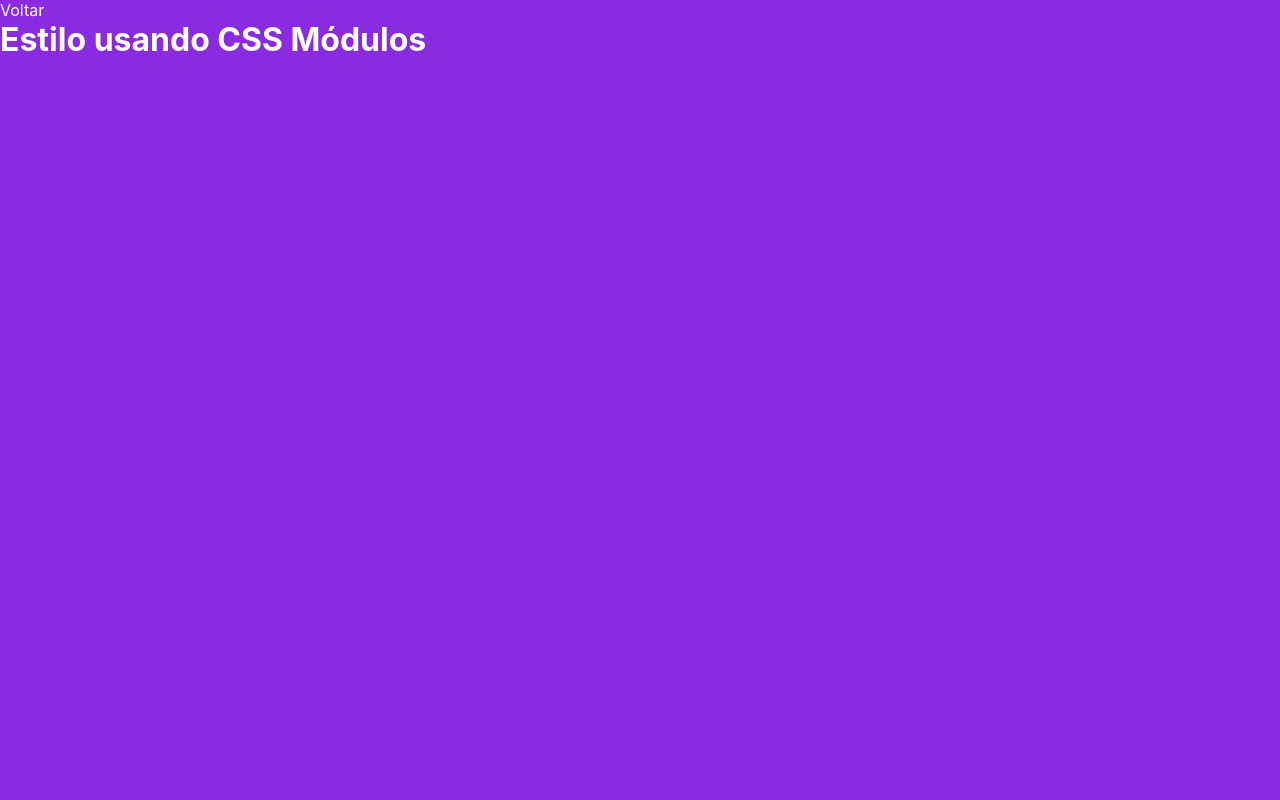
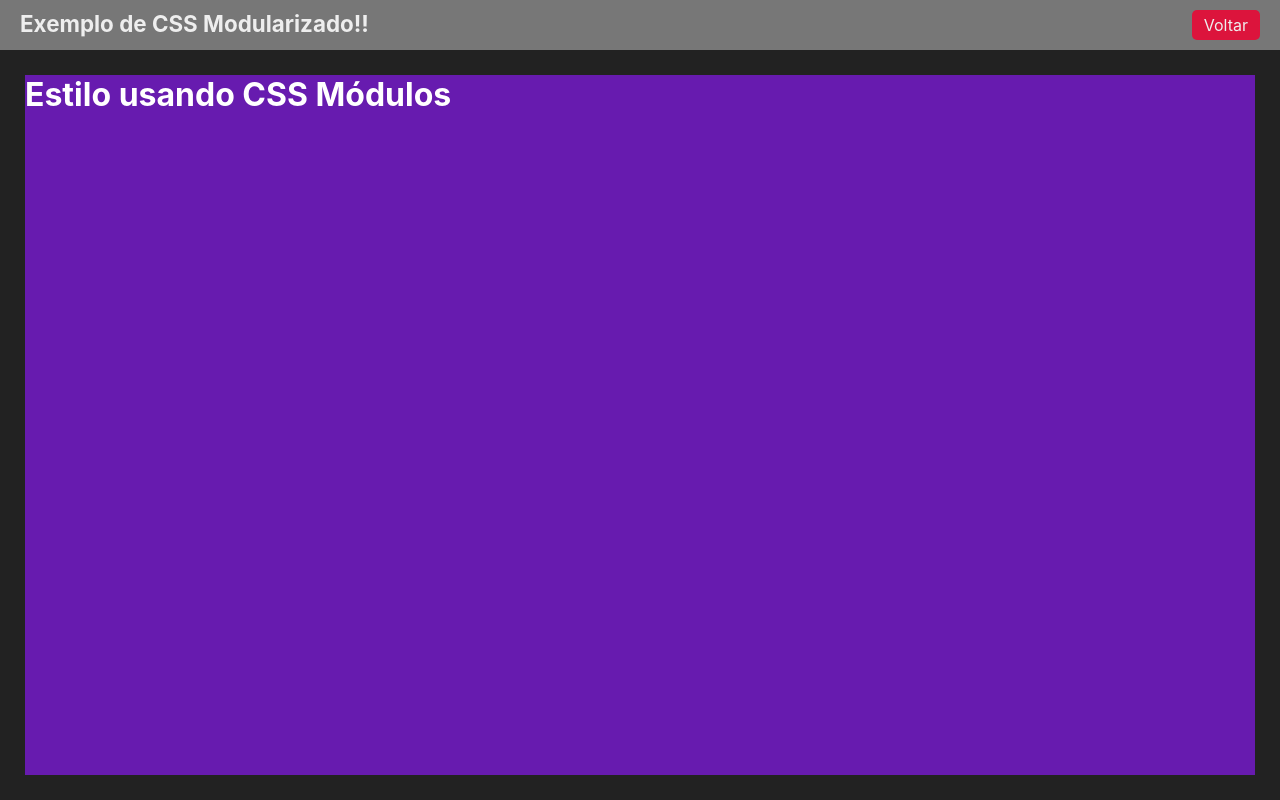
Before and after one commit to WillianPer/AULAO_NEXTJS, a Next.js app: page /estiloso in a window 1280 px wide. Built offline with nearby package versions, Linux system fonts and the light colour scheme.

Commit message:
Componente Layout em Next.js!!

```diff
--- /dev/null
+++ b/src/components/Layout.jsx
@@ -0,0 +1,16 @@
+import Link from "next/link"
+import styles from '../styles/Layout.module.css'
+
+export default function Layout(props) {
+    return (
+        <div className={styles.layout}>
+            <div className={styles.cabecalho}>
+                <h1>{props.titulo ?? 'Mais um Exemplo!!'}</h1>
+                <Link href="/">Voltar</Link>
+            </div>
+            <div className={styles.conteudo}>
+                {props.children}
+            </div>
+        </div>
+    )
+}
--- a/src/pages/estiloso.jsx
+++ b/src/pages/estiloso.jsx
@@ -1,12 +1,13 @@
 import styles from '../styles/Estiloso.module.css'
-import Link from 'next/link'
+import Layout from '../components/Layout'
 
 export default function Estiloso() {
     return (
-        <div className={styles.roxo}>
-            <Link href="/"> Voltar</Link>
-            <h1>Estilo usando CSS Módulos</h1>
-        </div>
+        <Layout titulo="Exemplo de CSS Modularizado!!">
+            <div className={styles.roxo}>
+                <h1>Estilo usando CSS Módulos</h1>
+            </div>
+        </Layout>
         // <div className='roxo'>
         //     <h1>Estilo usando CSS Módulos</h1>
         // </div>
--- a/src/styles/Estiloso.module.css
+++ b/src/styles/Estiloso.module.css
@@ -1,6 +1,6 @@
 .roxo {
-    height: 100vh;
-    background-color: blueviolet;
+    height: 100%;
+    background-color: rgb(103, 27, 175);
     color: #fff;
 }
 
--- /dev/null
+++ b/src/styles/Layout.module.css
@@ -0,0 +1,28 @@
+.layout {
+    height: 100vh;
+    display: flex;
+    flex-direction: column;
+}
+
+.cabecalho {
+    display: flex;
+    justify-content: space-between;
+    padding: 10px 20px;
+    background-color: #777;
+}
+
+.cabecalho a {
+    background-color: crimson;
+    padding: 5px 12px;
+    border-radius: 5px;
+}
+
+.cabecalho h1 {
+    margin: 0;
+    font-size: 1.4rem;
+}
+
+.conteudo {
+    padding: 25px;
+    height: 100%;
+}
```
